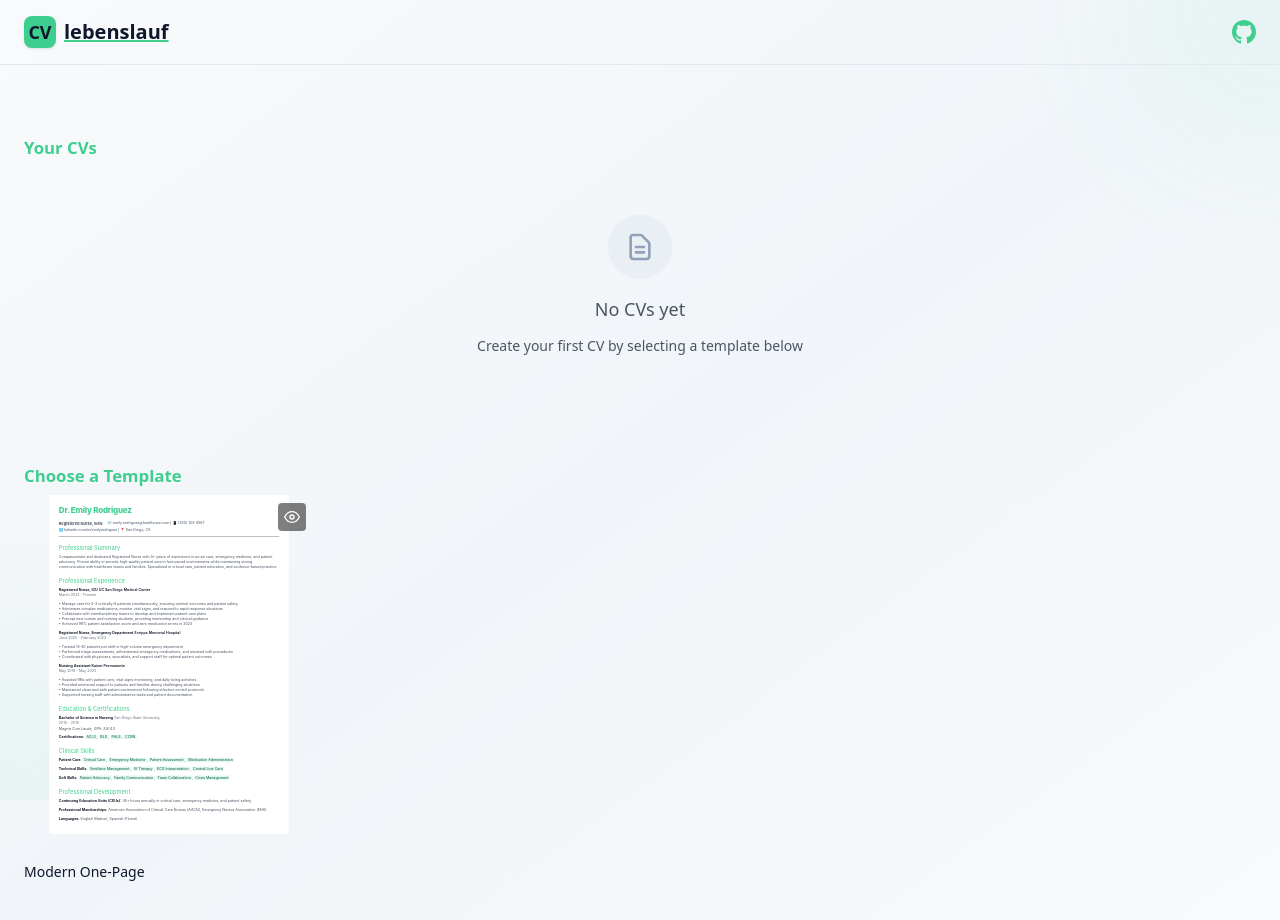
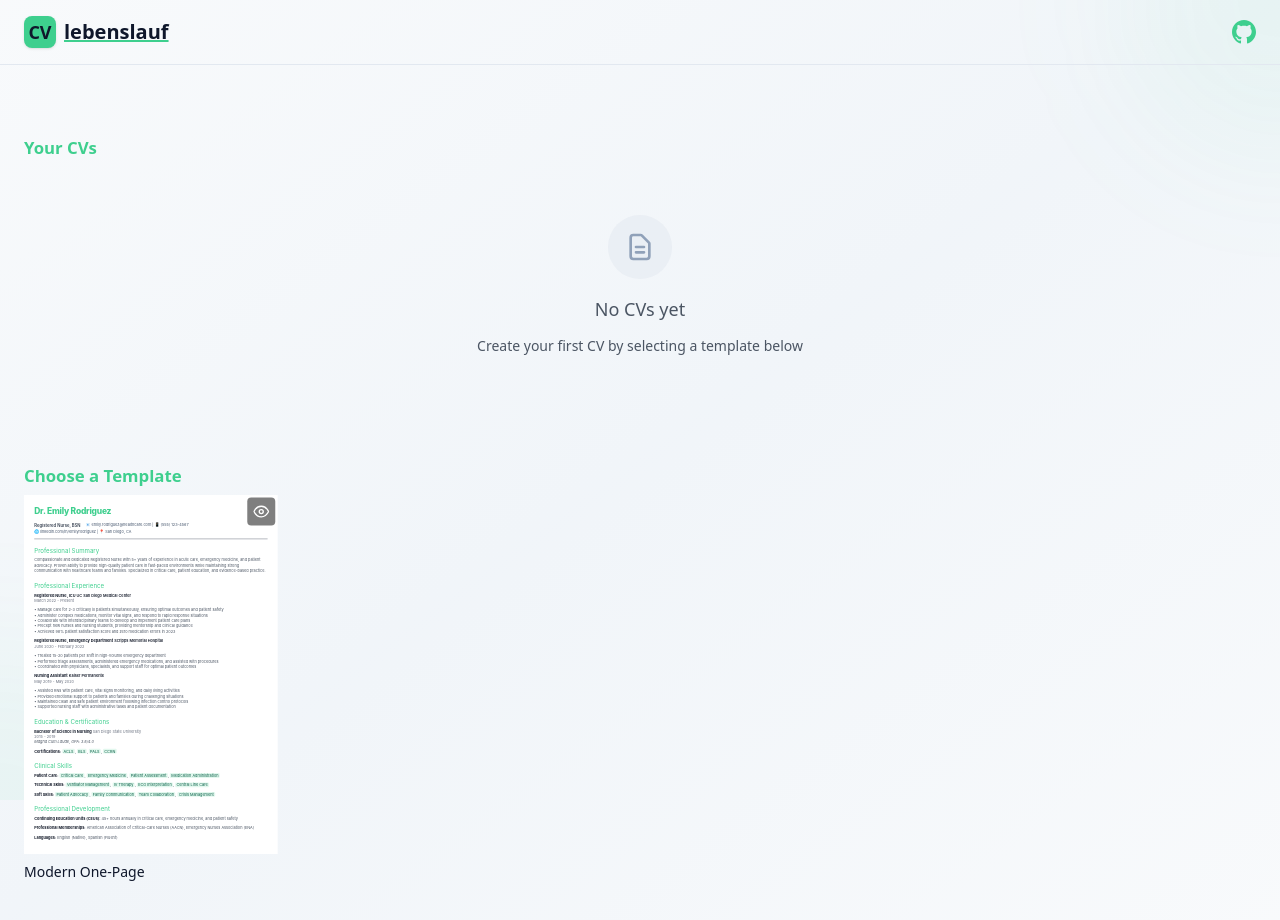
Before and after one commit to bimalpaudels/lebenslauf, a Next.js app: page /dashboard in a window 1280 px wide. Shown: the top 920 px of the page. Built offline with nearby package versions, Linux system fonts and the light colour scheme.

Commit message:
Fix: Buttons on hover

```diff
--- a/app/dashboard/page.tsx
+++ b/app/dashboard/page.tsx
@@ -177,9 +177,7 @@ export default function Dashboard() {
                         themeColor={cvData.style.theme}
                         className="h-full"
                         variant="saved"
-                      />
-
-                      {/* Delete icon (top-right, shows on hover) */}
+                        contentOverlay={
                           <button
                             onClick={(e) => {
                               e.stopPropagation();
@@ -191,7 +189,7 @@ export default function Dashboard() {
                                 handleDeleteCV(cvId);
                               }
                             }}
-                        className="absolute top-2 right-2 w-7 h-7 rounded bg-black/50 text-white flex items-center justify-center opacity-0 group-hover:opacity-100 transition-opacity"
+                            className="w-7 h-7 rounded bg-black/50 text-white hidden group-hover:flex items-center justify-center"
                             title="Delete CV"
                           >
                             <svg
@@ -208,6 +206,10 @@ export default function Dashboard() {
                               />
                             </svg>
                           </button>
+                        }
+                      />
+
+                      {/* no outside icon; action handled inside the page via contentOverlay */}
                     </div>
                     <div className="mt-2 text-xs text-slate-600 dark:text-slate-400">
                       Last edited: {formatDate(cvData.updated_at)}
@@ -240,14 +242,13 @@ export default function Dashboard() {
                         className="h-full"
                         variant="template"
                         templateId={template.id}
-                      />
-                      {/* Eye icon (top-right) */}
+                        contentOverlay={
                           <button
                             onClick={(e) => {
                               e.stopPropagation();
                               // no-op for now
                             }}
-                        className="absolute top-2 right-2 w-7 h-7 rounded bg-black/50 text-white flex items-center justify-center"
+                            className="w-7 h-7 rounded bg-black/50 text-white flex items-center justify-center"
                             title="View Template"
                           >
                             <svg
@@ -262,6 +263,9 @@ export default function Dashboard() {
                               <circle cx="12" cy="12" r="3" />
                             </svg>
                           </button>
+                        }
+                      />
+                      {/* no outside icon; action handled inside the page via contentOverlay */}
                     </div>
                     <div className="mt-2 text-sm font-medium text-slate-900 dark:text-white">
                       {template.name}
--- a/components/DashboardPreview.tsx
+++ b/components/DashboardPreview.tsx
@@ -17,6 +17,7 @@ interface DashboardPreviewProps {
   className?: string;
   variant?: "saved" | "template";
   templateId?: string; // when previewing TSX template
+  contentOverlay?: React.ReactNode; // renders inside the page content (top-right)
 }
 
 const DashboardPreview: React.FC<DashboardPreviewProps> = ({
@@ -31,6 +32,7 @@ const DashboardPreview: React.FC<DashboardPreviewProps> = ({
   className = "",
   variant = "template",
   templateId,
+  contentOverlay,
 }) => {
   const [containerRef, setContainerRef] = useState<HTMLDivElement | null>(null);
   const [scale, setScale] = useState(0.3);
@@ -49,16 +51,13 @@ const DashboardPreview: React.FC<DashboardPreviewProps> = ({
 
       const containerWidth = containerRef.clientWidth;
       const containerHeight = containerRef.clientHeight;
-      const padding = 20;
 
-      const availableWidth = containerWidth - padding;
-      const availableHeight = containerHeight - padding;
+      const scaleX = containerWidth / pageDimensions.width;
+      const scaleY = containerHeight / pageDimensions.height;
 
-      const scaleX = availableWidth / pageDimensions.width;
-      const scaleY = availableHeight / pageDimensions.height;
-
-      const newScale = Math.min(scaleX, scaleY, 0.5); // Max scale 0.5 for dashboard
-      setScale(Math.max(0.2, newScale)); // Min scale 0.2
+      // Fill available space without exceeding 1:1
+      const newScale = Math.min(scaleX, scaleY, 1);
+      setScale(Math.max(0.2, newScale));
     };
 
     updateScale();
@@ -171,7 +170,7 @@ const DashboardPreview: React.FC<DashboardPreviewProps> = ({
 
   const containerClasses = cn(
     "h-full w-full bg-transparent overflow-hidden",
-    "flex flex-col items-center justify-start relative",
+    "flex flex-col items-start justify-start relative",
     className
   );
 
@@ -191,10 +190,21 @@ const DashboardPreview: React.FC<DashboardPreviewProps> = ({
           width: `${pageDimensions.width}px`,
           height: `${pageDimensions.height}px`,
           transform: `scale(${scale})`,
-          transformOrigin: "top center",
+          transformOrigin: "top left",
         }}
       >
         <div className={contentClasses}>
+          {contentOverlay ? (
+            <div
+              className="absolute top-2 right-2 z-10 pointer-events-auto"
+              style={{
+                transform: `scale(${1 / Math.max(0.2, Math.min(1, scale))})`,
+                transformOrigin: "top right",
+              }}
+            >
+              {contentOverlay}
+            </div>
+          ) : null}
           {templateId ? (
             <TemplateHost
               templateId={templateId}
```
Lines whose indentation alone changed are shown as unchanged.
